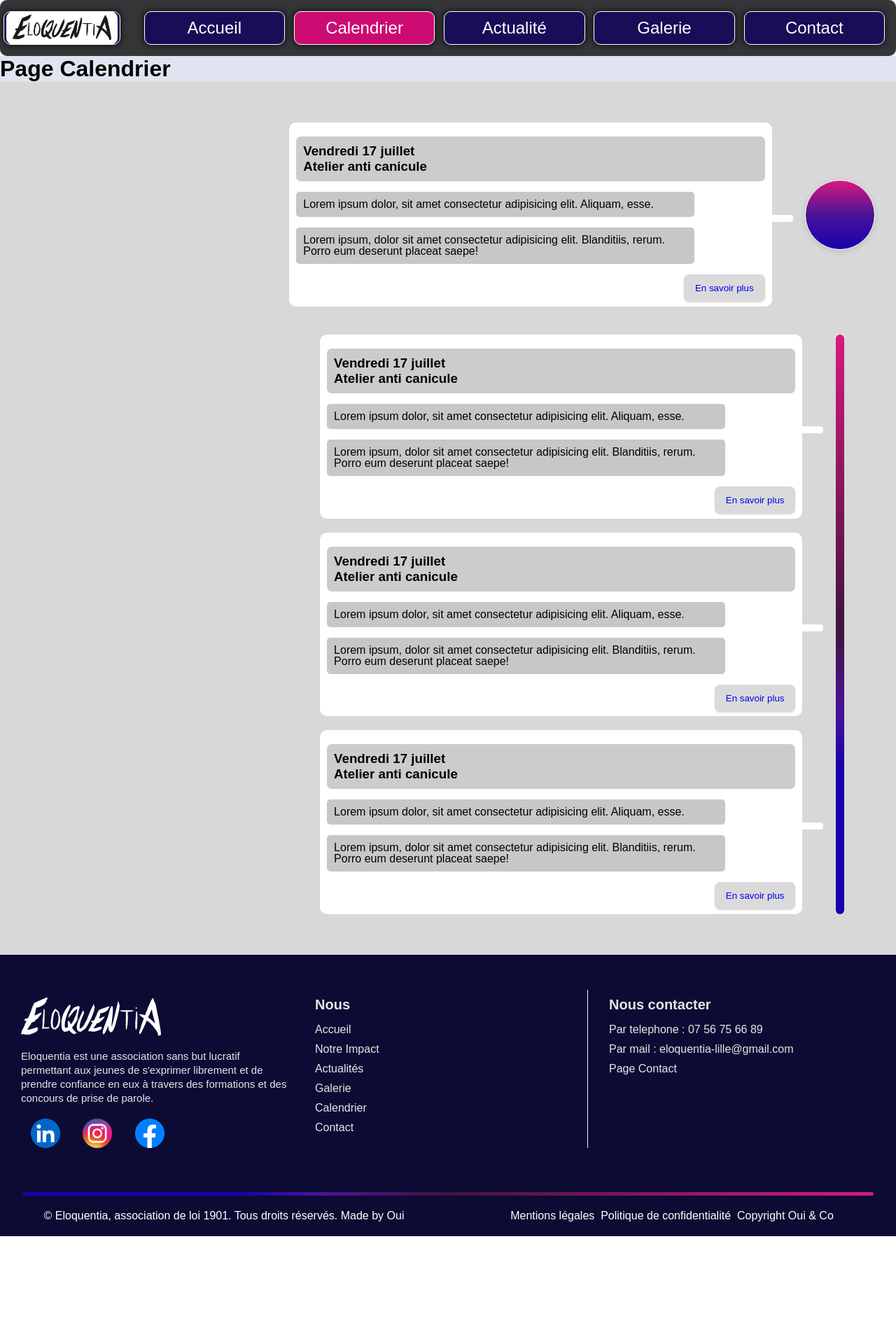
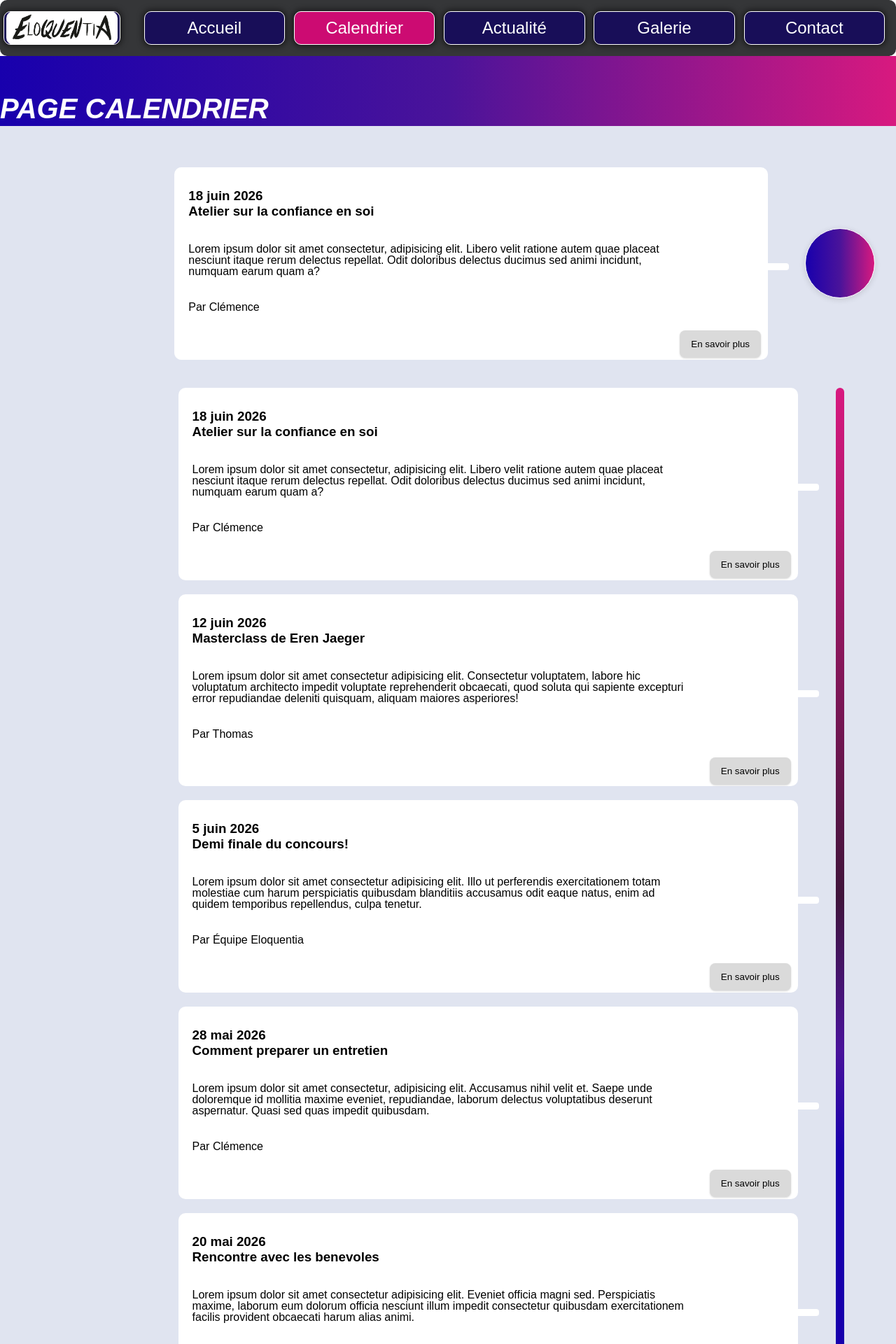
Before and after one commit to eloquentia-lille/frontend, a React app: page /calendrier in a window 1280 px wide. Shown: the top 1920 px of the page at 70% size. Before the commit the page ends 1766 px from the top, so only its background shows below. Built offline with nearby package versions, Linux system fonts and the light colour scheme; the HTML template or start-up script is replaced by a standard one.

Commit message:
Feat & fix: Changement css page Calendrier, donnees du component dynamique, correction de l'affichage du footer, ajout d'une banniere rudimentaire

```diff
--- a/src/components/EventCard.jsx
+++ b/src/components/EventCard.jsx
@@ -1,36 +1,33 @@
 import '../styles/EventCard.css'
 
-
-function MyEventCard() {
+function MyEventCard({ titre = 'Titre événement', date = 'Date', description = 'Description', auteur }) {
 
   return (
     <>
-
       <div className='EventCard'>
-      <div className='EventCardConnector'>
-
-      </div>
+        <div className='EventCardConnector' />
 
         <div className='EventCardContent'>
 
           <div className='EventCardTitle'>
-                <h3>Vendredi 17 juillet</h3>
-        <h3>Atelier anti canicule</h3>
+            <h3>{date}</h3>
+            <h3>{titre}</h3>
           </div>
 
           <div className='EventCardDescription'>
-<p>Lorem ipsum dolor, sit amet consectetur adipisicing elit. Aliquam, esse.</p>
-<p>Lorem ipsum, dolor sit amet consectetur adipisicing elit. Blanditiis, rerum. Porro eum deserunt placeat saepe!</p>
+            <p>{description}</p>
+            {auteur && <p>Par {auteur}</p>}
           </div>
+
           <div className='ButtonContent'>
             <button className='EventCardButton' type="button"><a href="#" >En savoir plus</a></button>
-
           </div>
 
         </div>
 
       </div>
     </>
-  ); }
+  );
+}
 
 export default MyEventCard
--- a/src/components/footer.jsx
+++ b/src/components/footer.jsx
@@ -4,6 +4,7 @@ import linkedin from '../assets/linkedin-logo-linkedin-icon-transparent-free-png
 import facebook from '../assets/facebook-logo-facebook-icon-transparent-free-png.webp'
 import instagram from '../assets/instagram-logo-instagram-icon-transparent-free-png.webp'
 import logo from '../assets/Eloquentia-logo-white.svg';
+import { NavLink } from "react-router-dom";
 
 
 function Myfooter() {
@@ -38,12 +39,15 @@ function Myfooter() {
             <div className="colonne-2">
                 <h3>Nous</h3>
                 <ul>
-                    <li><a href="#">Accueil</a></li>
-                    <li><a href="#">Notre Impact</a></li>
-                    <li><a href="#">Actualités</a></li>
-                    <li><a href="#">Galerie</a></li>
-                    <li><a href="#">Calendrier</a></li>
-                    <li><a href="#">Contact</a></li>
+                    {/* {({isActive}) => isActive ? 'active' : undefined} Si isActive est vrai alors renvoie
+                        "active", sinon faux = undifined donc pas de changement
+                        quand le lien est actif, css sur la classe <a></a>, donc surlignage */}
+    <li><NavLink to="/" end className={({isActive}) => isActive ? 'active' : undefined}>Accueil</NavLink></li>
+    <li><NavLink to="/impact" className={({isActive}) => isActive ? 'active' : undefined}>Notre Impact</NavLink></li>
+    <li><NavLink to="/actualite" className={({isActive}) => isActive ? 'active' : undefined}>Actualités</NavLink></li>
+    <li><NavLink to="/galerie" className={({isActive}) => isActive ? 'active' : undefined}>Galerie</NavLink></li>
+    <li><NavLink to="/calendrier" className={({isActive}) => isActive ? 'active' : undefined}>Calendrier</NavLink></li>
+    <li><NavLink to="/contact" className={({isActive}) => isActive ? 'active' : undefined}>Contact</NavLink></li>
                 </ul>
             </div>
                                                        {/* COLONNE 3 DROITE  */}
@@ -53,7 +57,7 @@ function Myfooter() {
                    <ul>
                     <li><a href="#">Par telephone : 07 56 75 66 89 </a></li>
                     <li><a href="#">Par mail : eloquentia-lille@gmail.com</a></li>
-                    <li><a href="#">Page Contact</a></li>
+                    <li><NavLink to="/contact" className={({isActive}) => isActive ? 'active' : undefined}>Page contact</NavLink></li>
                 </ul>
 
             </div>
--- a/src/pages/Calendrier.jsx
+++ b/src/pages/Calendrier.jsx
@@ -4,19 +4,89 @@ import '../styles/Calendrier.css'
 
 function Calendrier() {
 
+
+ // liste d'objet actualité type pour test d'affichage
+    const event = [
+
+        {
+            id: 1,
+            titre: "Atelier sur la confiance en soi",
+            description: "Lorem ipsum dolor sit amet consectetur, adipisicing elit. Libero velit ratione autem quae placeat nesciunt itaque rerum delectus repellat. Odit doloribus delectus ducimus sed animi incidunt, numquam earum quam a?",
+            auteur: "Clémence",
+            date: "18 juin 2026",
+        },
+
+        {
+            id: 2,
+            titre: "Masterclass de Eren Jaeger",
+            description: "Lorem ipsum dolor sit amet consectetur adipisicing elit. Consectetur voluptatem, labore hic voluptatum architecto impedit voluptate reprehenderit obcaecati, quod soluta qui sapiente excepturi error repudiandae deleniti quisquam, aliquam maiores asperiores!",
+            auteur: "Thomas",
+            date: "12 juin 2026",
+        },
+
+        {
+            id: 3,
+            titre: "Demi finale du concours!",
+            description: "Lorem ipsum dolor sit amet consectetur adipisicing elit. Illo ut perferendis exercitationem totam molestiae cum harum perspiciatis quibusdam blanditiis accusamus odit eaque natus, enim ad quidem temporibus repellendus, culpa tenetur.",
+            auteur: "Équipe Eloquentia",
+            date: "5 juin 2026",
+        },
+
+        {
+            id: 4,
+            titre: "Comment preparer un entretien",
+            description: "Lorem ipsum dolor sit amet consectetur, adipisicing elit. Accusamus nihil velit et. Saepe unde doloremque id mollitia maxime eveniet, repudiandae, laborum delectus voluptatibus deserunt aspernatur. Quasi sed quas impedit quibusdam.",
+            auteur: "Clémence",
+            date: "28 mai 2026",
+        },
+
+        {
+            id: 5,
+            titre: "Rencontre avec les benevoles",
+            description: "Lorem ipsum dolor sit amet consectetur adipisicing elit. Eveniet officia magni sed. Perspiciatis maxime, laborum eum dolorum officia nesciunt illum impedit consectetur quibusdam exercitationem facilis provident obcaecati harum alias animi.",
+            auteur: "Équipe Eloquentia",
+            date: "20 mai 2026",
+        }
+
+    ];
+
+    const eventList = event.map((event) => {
+        return (
+            <MyEventCard
+                key={event.id}
+                titre={event.titre}
+                date={event.date}
+                description={event.description}
+                auteur={event.auteur}
+            />
+        );
+    });
+
+
     return (
         <>
 
 <div className="CalendrierPage">
 
+    <div className="BannierePageCalendrier">
     <h1>Page Calendrier</h1>
+    </div>
 
     <div className="CalendrierEvent">
             <div className="CalendrierTopEvent">
 
 
                 <div className="CalendrierTopCard">
-                    <MyEventCard />
+                    {event[0] ? (
+                        <MyEventCard
+                            titre={event[0].titre}
+                            date={event[0].date}
+                            description={event[0].description}
+                            auteur={event[0].auteur}
+                        />
+                    ) : (
+                        <MyEventCard />
+                    )}
                 </div>
 
                 <div className="TimelineBall">
@@ -28,9 +98,7 @@ function Calendrier() {
 
 <div className="CalendrierGrid">
     <div className="CalendrierList">
-        <MyEventCard />
-        <MyEventCard />
-        <MyEventCard />
+        {eventList}
     </div>
 
     <div className="CalendrierTimeline">
--- a/src/styles/Calendrier.css
+++ b/src/styles/Calendrier.css
@@ -6,7 +6,7 @@
 
 /* Bloc event du jour + autre event + timeline x2  */
 .CalendrierEvent{
-   background-color: rgb(216, 216, 216);
+   background-color: rgb(rgb(234, 239, 255));
    padding-bottom: 3%;
    padding-top: 3%;
 
@@ -21,6 +21,21 @@
         /* padding-right: 10%; */
 
  }
+
+.BannierePageCalendrier{
+  width: 100%;
+  color:#fff;
+
+  background: linear-gradient(to left,#d8197f,#4a139a,#1800ad);
+}
+.BannierePageCalendrier h1 {
+font-size: 40px;
+  font-weight: 900;
+  text-transform: uppercase;
+  font-style: italic;
+  line-height: 49px;
+padding-top: 4%;}
+
  /* Bloc event du jour */
 .CalendrierTopCard{
       display: grid;
@@ -49,7 +64,7 @@ justify-content: end;
   width: 100px;
   height: 100px;
   border-radius: 50%;
-  background: linear-gradient(180deg,#d8197f,#4a139a,#1800ad);
+  background: linear-gradient(to left,#d8197f,#4a139a,#1800ad);
   border: 1px solid #fff;
   box-shadow: 0 2px 8px rgba(0,0,0,0.12);
 }
--- a/src/styles/EventCard.css
+++ b/src/styles/EventCard.css
@@ -21,7 +21,7 @@
 .EventCardContent p{
     padding: 10px 10px 10px;
     line-height: 1em;
-    background-color: rgb(199, 199, 199);
+    /* background-color: rgb(199, 199, 199); */
     width: 85%;
         border-radius: 5px;
         margin-bottom: 15px;
@@ -33,7 +33,7 @@
 }
 .EventCardTitle{
    padding: 10px 10px 10px;
-    background-color: rgb(204, 204, 204);
+    /* background-color: rgb(204, 204, 204); */
         border-radius: 7px;
         margin-bottom: 15px;
 
@@ -52,7 +52,7 @@
 
 .EventCardButton a {
   text-decoration: none;
-
+  color: black;
 }
 
 
--- a/src/styles/footer.css
+++ b/src/styles/footer.css
@@ -145,6 +145,11 @@
     white-space: nowrap;
 }
 
+a.active, .active {
+  font-weight: 700;
+  color: #fff; /* ou la couleur souhaitée */
+}
+
 
                                                     /* RESPONSIVE CSS  */
 
```
Lines whose indentation alone changed are shown as unchanged.
